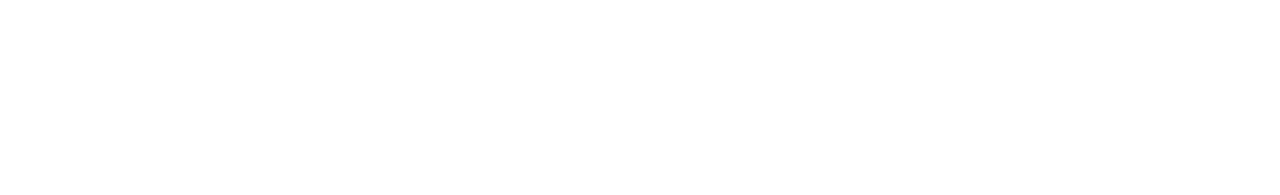
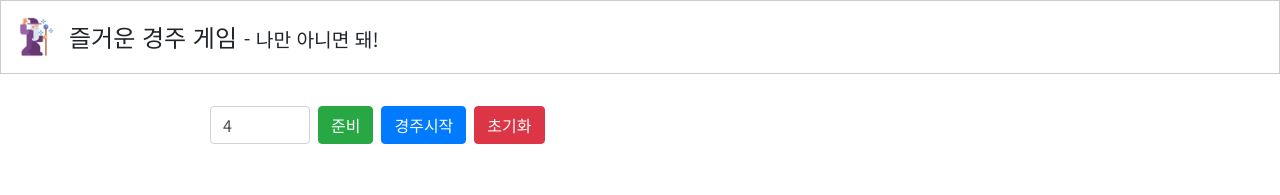
Before and after one commit to booldook/2020-ay-ui-js-game, a plain HTML site: page index.html in a window 1280 px wide. Drawn offline with Linux system fonts and the light colour scheme.

Commit message:
디자인중

```diff
--- a/css/index.css
+++ b/css/index.css
@@ -1,11 +1,17 @@
 /* Common */
-
+@import url('https://fonts.googleapis.com/css?family=Noto+Sans+KR:300,400,500,700&display=swap');
+html, body {font-size: 16px; font-family: 'Noto Sans KR', sans-serif;}
+.wrapper {max-width: 900px; margin: 0 auto;}
 
 /* Header */
-
+.header {display: flex; justify-content: flex-start; align-items: center; padding: 1rem; border: 1px solid #ccc;}
+.header > .logo {width: 40px; height: 40px; margin-right: 0.75rem;}
+.header > .title {font-size: 1.5rem;}
 
 /* Main */
-
+.main-wrap {margin: 1rem 0;}
+.ui-wrap {padding: 1rem;}
+.stage-wrap {padding: 1rem;}
 
 /* Footer */
 
--- a/index.html
+++ b/index.html
@@ -4,7 +4,7 @@
 	<meta charset="UTF-8">
 	<meta name="viewport" content="width=device-width, initial-scale=1.0">
 	<meta http-equiv="X-UA-Compatible" content="ie=edge">
-	<title></title>
+	<title>즐거운 경주 게임 - 나만 아니면 돼</title>
 	<link rel="stylesheet" href="./css/fa.min.css">
 	<link rel="stylesheet" href="./css/animate.css">
 	<link rel="stylesheet" href="./css/bootstrap.min.css">
@@ -17,9 +17,27 @@
 </head>
 <body>
 	<!-- Header -->
-	<header class="header"></header>
+	<header class="header">
+		<div class="logo">
+			<img src="./img/c4.png" alt="" class="img">
+		</div>
+		<div class="title">
+			즐거운 경주 게임
+			<small> - 나만 아니면 돼!</small>
+		</div>
+	</header>
 	<!-- Main -->
-	<main class="main-wrap"></main>
+	<main class="main-wrap">
+		<div class="ui-wrap wrapper form-inline">
+			<input type="number" id="cnt" class="form-control mx-1" value="4" min="2" max="16">
+			<button id="btInit" class="btn btn-success mx-1">준비</button>
+			<button id="btStart" class="btn btn-primary mx-1">경주시작</button>
+			<button id="btReset" class="btn btn-danger mx-1">초기화</button>
+		</div>
+		<div class="stage-wrap wrapper">
+
+		</div>
+	</main>
 	<!--  -->
 	<!-- Footer -->
 	<footer class="footer"></footer>
```
